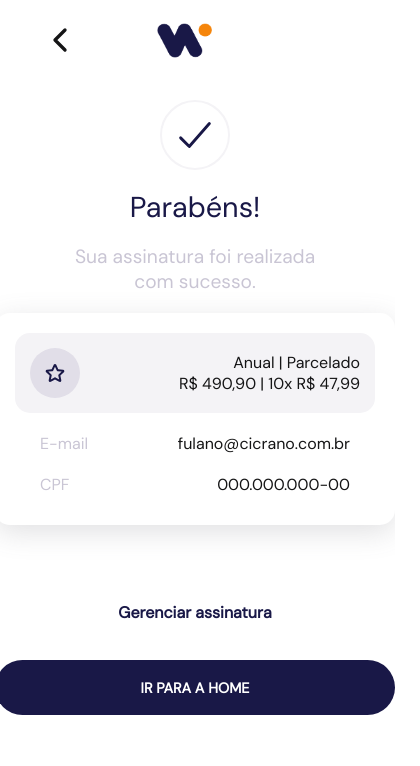
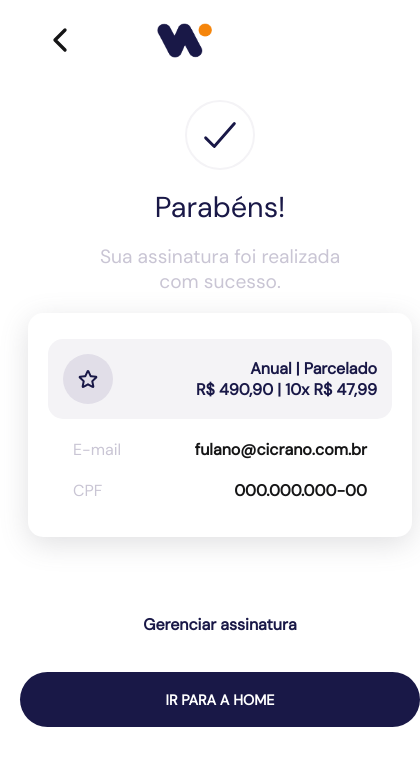
Before and after one commit to VitorMChagas/pebmed-front, a Next.js app: page /success in a window 390 px wide. Shown: the top 766 px of the page, 420 px wide, since content can reach past the window. Built offline with nearby package versions, Linux system fonts and the light colour scheme.

Commit message:
feat: Mobile Stylization for Success Screen

```diff
--- a/src/pages/success/styles.ts
+++ b/src/pages/success/styles.ts
@@ -19,6 +19,13 @@ export const Container = styled.div`
     text-align: center;
     color: ${(props) => props.theme.colors.grayText};
   }
+
+  @media only screen and (max-width: 768px) {
+    display: flex;
+    align-items: center;
+    flex-direction: column;
+    flex-wrap: wrap;
+  }
 `;
 
 export const CheckMark = styled(IoCheckmark)`
@@ -34,7 +41,8 @@ export const InfoBox = styled.div`
   display: flex;
   flex-direction: column;
   justify-content: center;
-  width: 25rem;
+  width: 24rem;
+  height: 14rem;
   margin-top: 5%;
 
   border-radius: 15px;
@@ -72,7 +80,9 @@ export const Star = styled(TiStarOutline)`
 
 export const PlanBox = styled.div`
   font-size: 1rem;
+  font-weight: 600;
 
+  color: ${(props) => props.theme.colors.primary};
   text-align: end;
 `;
 
@@ -86,7 +96,7 @@ export const UserBox = styled.div`
     justify-content: space-between;
 
     margin-top: 20px;
-    font-weight: 500;
+    font-weight: bold;
 
     font-size: 1rem;
 
```
